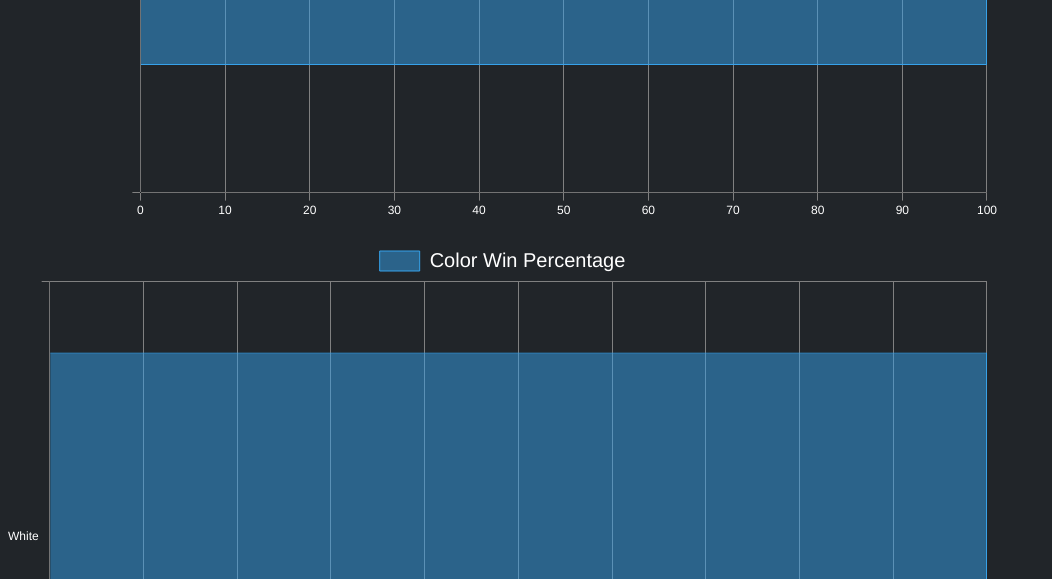
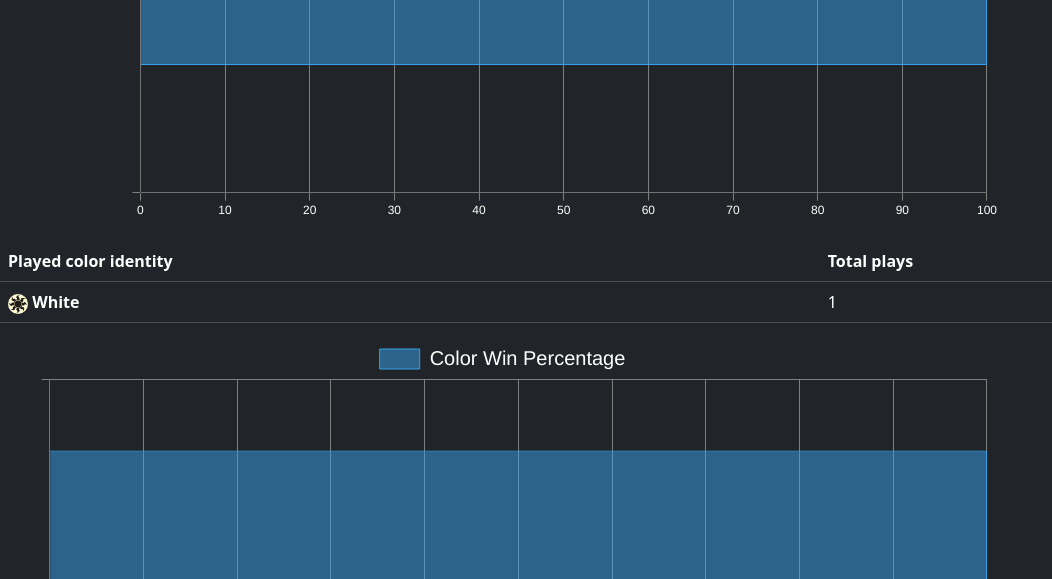
Before and after one commit to frixdk/papkort, a Django app: page /stats in a window 1280 px wide. Shown: the part 1415-1994 px from the top of the page, without its empty margins (0-1052 px from the left). Run offline with Django 4.2, Linux system fonts and the light colour scheme; tables that the repository leaves empty hold one stand-in row (values such as "Sample post"); some libraries are stand-ins or nearby versions.

Commit message:
Added color count to stats

```diff
--- a/papkort/games/templates/matches/stats.html
+++ b/papkort/games/templates/matches/stats.html
@@ -11,6 +11,29 @@
 
         <div style="height: 1000px; max-width:1000px; padding-left: 5px; padding-bottom:20px">
             <canvas id="deckWinPercentage"></canvas>
+        </div>
+
+        <div class="col">
+            <div class="table-responsive">
+                <table class="table table-dark">
+                    <thead>
+                    <tr>
+                        <th scope="col">Played color identity</th>
+                        <th>Total plays </th>
+                    </tr>
+                    </thead>
+                    <tbody>
+                    {% for color, count in color_played_count %}
+                        <tr>
+                            <th scope="row">
+                                {% include "matches/color_pips.html" with color=color.0 name=color.1 %}
+                            </th>
+                            <td>{{ count }}</td>
+                        </tr>
+                    {% endfor %}
+                    </tbody>
+                </table>
+            </div>
         </div>
 
         <div style="height: 600px; max-width:1000px; padding-left: 5px; padding-bottom:20px">
--- a/papkort/games/views.py
+++ b/papkort/games/views.py
@@ -116,7 +116,9 @@ def person_stats(request, person_id):
         'deck_counts': deck_counts,
         'color_counts': sorted(color_counts.values(), key=lambda x: x['count'], reverse=True),
         'decks': owned_decks,
-        'built_colors': {color: color[0] in challenge for color in Deck.Color.choices}
+        'built_colors': {color: color[0] in challenge for color in Deck.Color.choices},
+        'built_progress_count': len(challenge),
+        'built_progress_percentage': int(len(challenge) / 32.0*100)
     }
 
     return render(request, 'matches/person.html', context)
@@ -248,11 +250,15 @@ def stats(request):
         })
 
     color_win_percentage = []
+    color_played_count = {}
+    color_long_name_to_short = {long: short for short, long in Deck.Color.choices}
+
     for color, positions in color_positions.items():
         color_win_percentage.append({
             "color": color,
             "percentage": positions.count(1) / len(positions) * 100
         })
+        color_played_count[(color_long_name_to_short[color], color)] = len(positions)
 
     deck_colors = {
         'w' : 0,
@@ -274,6 +280,7 @@ def stats(request):
         'person_win_percentage': sorted(person_win_percentage, key=lambda x: x["percentage"], reverse=True),
         'deck_win_percentage': sorted(deck_win_percentage, key=lambda x: x["percentage"], reverse=True),
         'color_win_percentage': sorted(color_win_percentage, key=lambda x: x["percentage"], reverse=True),
+        'color_played_count': sorted(color_played_count.items(), key=lambda x: x[1], reverse=True),
         'deck_colors': deck_colors,
         'color_wins': dict(color_wins),
         'person_deck_colors': person_deck_colors
```
Also changed, not shown: papkort/games/templates/matches/person.html (+10 -0 lines).
